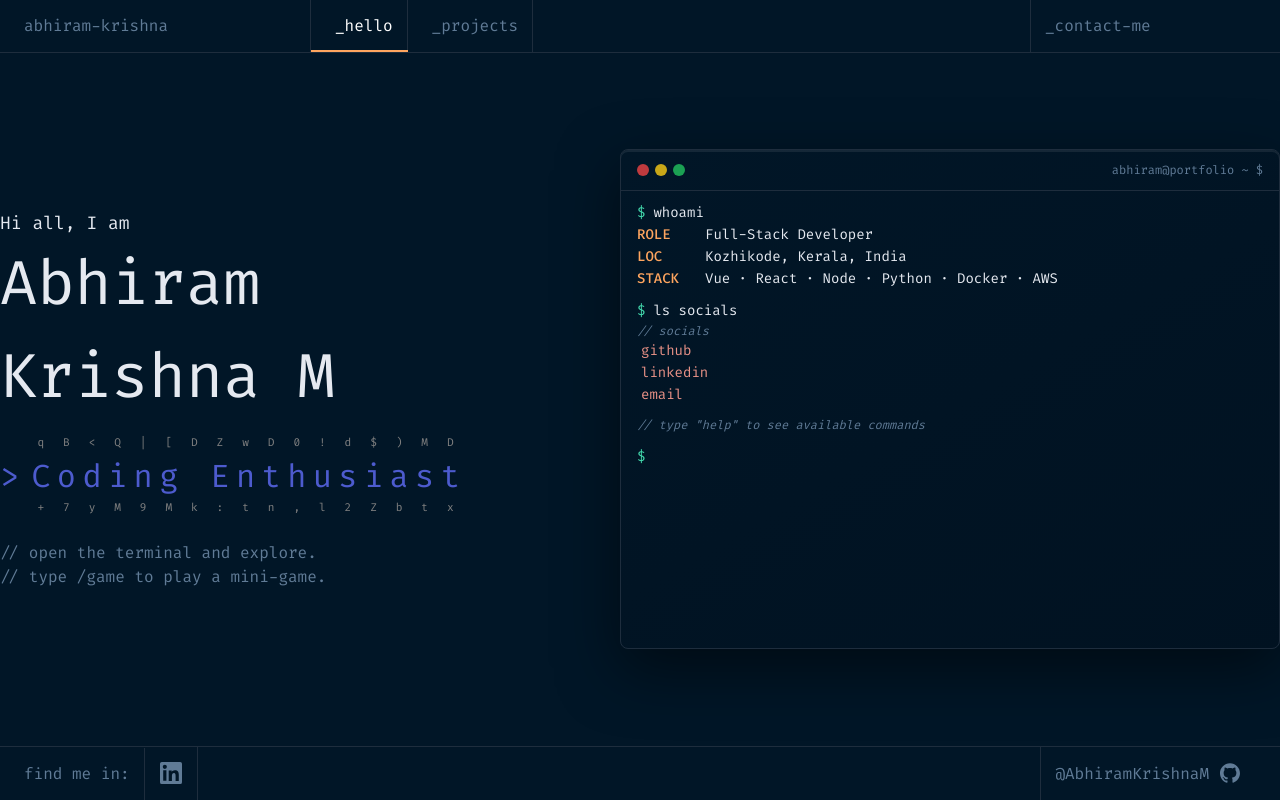
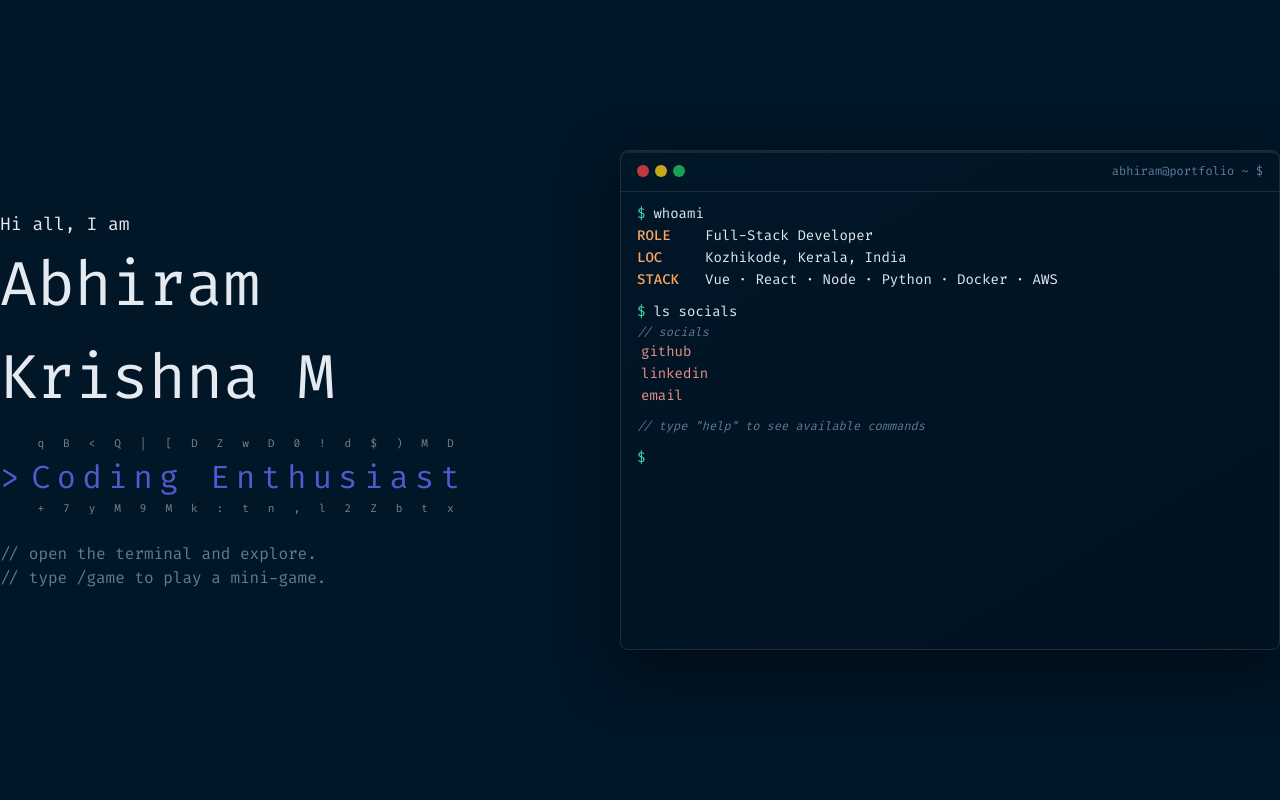
Before and after one commit to AbhiramKrishnaM/Portfolio, a Vue app: page / in a window 1280 px wide. Built offline with nearby package versions, Linux system fonts and the light colour scheme.

Commit message:
commented out navbar and footer

```diff
--- a/src/App.vue
+++ b/src/App.vue
@@ -1,14 +1,14 @@
 <template>
-  <div class="w-full h-screen text-accent-color">
-    <Navbar />
+  <div class="w-full h-screen text-accent-color flex items-center justify-center">
+    <!-- <Navbar /> -->
     <div id="content" class="overflow-hidden select-none">
       <router-view></router-view>
     </div>
-    <Footer />
+    <!-- <Footer /> -->
   </div>
 </template>
 
 <script setup>
-import Footer from "@/components/Footer.vue";
-import Navbar from "@/components/Navbar.vue";
+// import Footer from "@/components/Footer.vue";
+// import Navbar from "@/components/Navbar.vue";
 </script>
```
